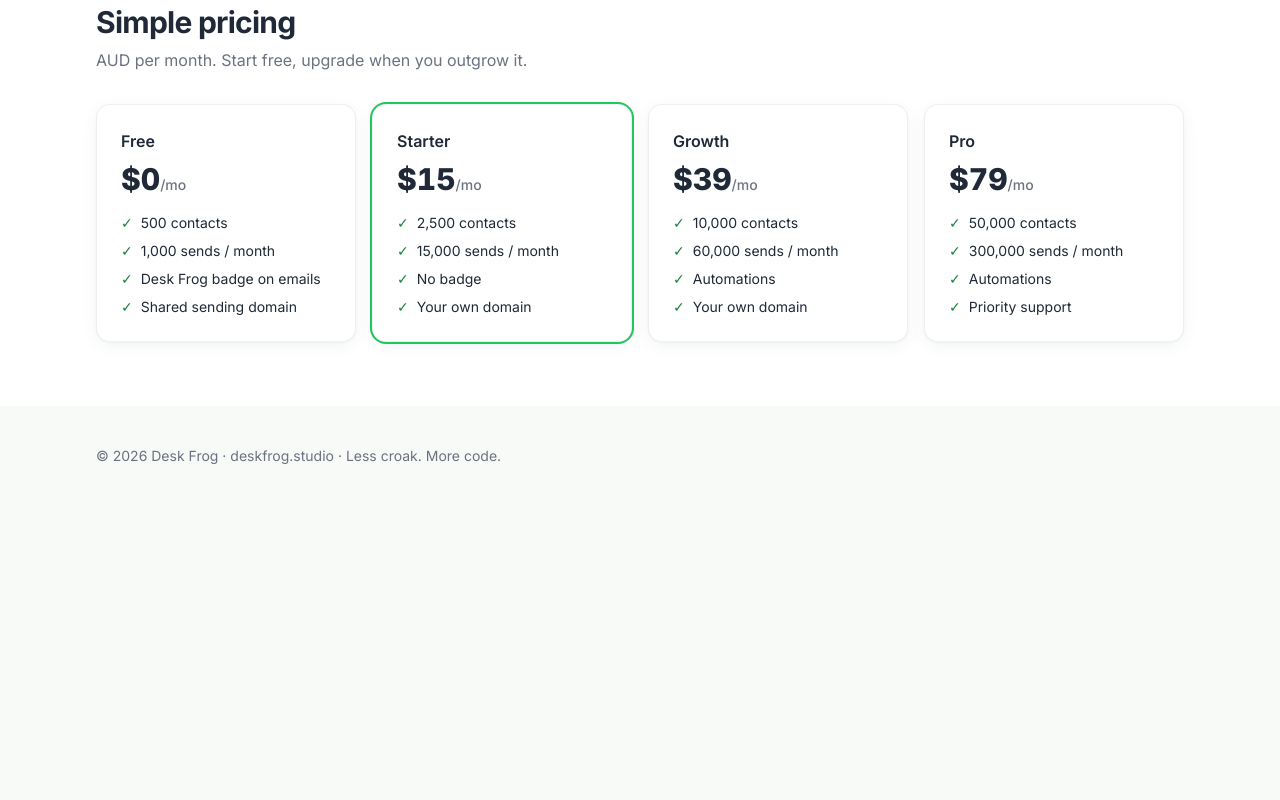
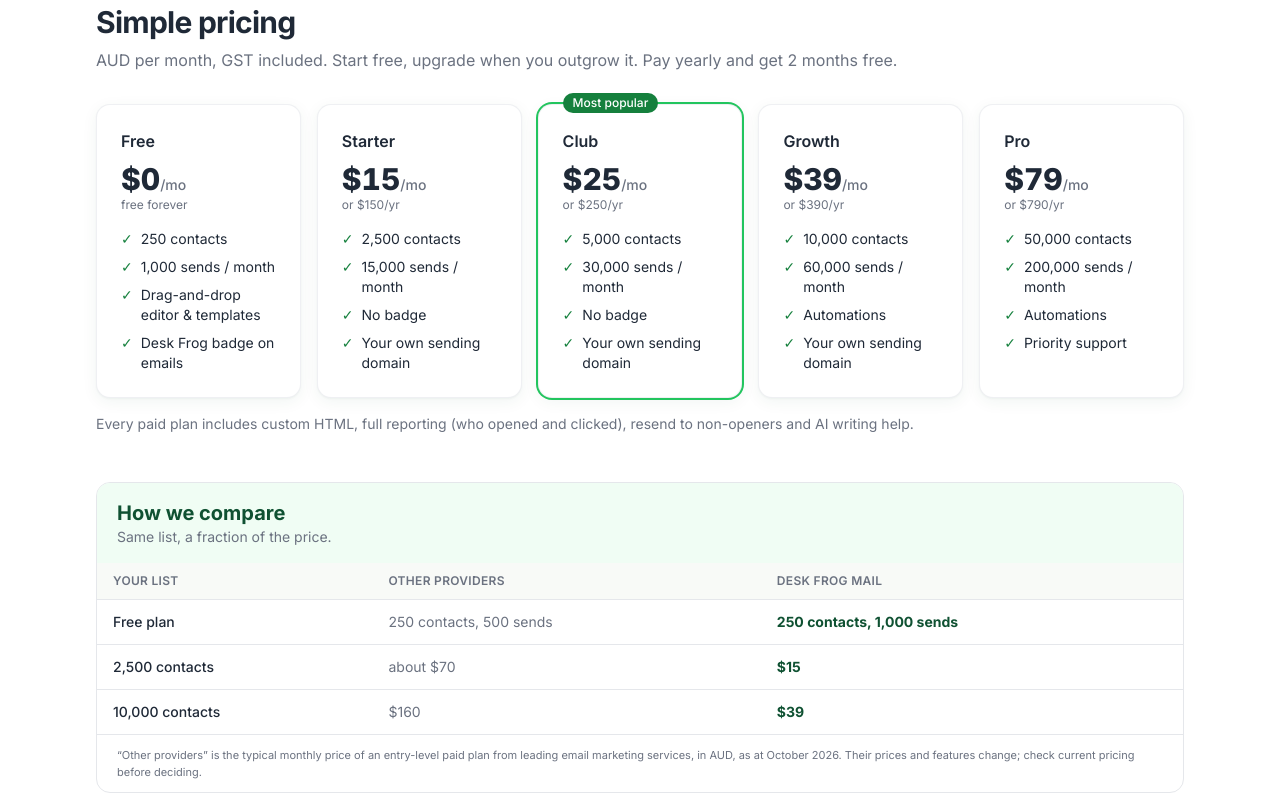
Before and after one commit to tamprd/deskfrog-mail, a Next.js app: page / in a window 1280 px wide. Shown: the part 680-1480 px from the top of the page. Before the commit the page ends 1186 px from the top, so only its background shows below. Built offline with nearby package versions, Linux system fonts and the light colour scheme.

Commit message:
Pricing: add Club tier, free plan 250 contacts, Pro 200k sends, comparison vs other providers
Co-Authored-By: Claude Opus 5.5 <noreply@anthropic.com>
Claude-Session: https://claude.ai/code/session_018ZCavYxrTCNekCScghoPQD

```diff
--- a/src/app/page.tsx
+++ b/src/app/page.tsx
@@ -1,11 +1,20 @@
 import Link from "next/link";
 import { Frog, Logo } from "@/components/frog";
 
+// AUD, GST inclusive. Annual = 10 × monthly (2 months free).
 const tiers = [
-  { name: "Free", price: "$0", items: ["500 contacts", "1,000 sends / month", "Desk Frog badge on emails", "Shared sending domain"] },
-  { name: "Starter", price: "$15", items: ["2,500 contacts", "15,000 sends / month", "No badge", "Your own domain"] },
-  { name: "Growth", price: "$39", items: ["10,000 contacts", "60,000 sends / month", "Automations", "Your own domain"] },
-  { name: "Pro", price: "$79", items: ["50,000 contacts", "300,000 sends / month", "Automations", "Priority support"] },
+  { name: "Free", price: 0, items: ["250 contacts", "1,000 sends / month", "Drag-and-drop editor & templates", "Desk Frog badge on emails"] },
+  { name: "Starter", price: 15, items: ["2,500 contacts", "15,000 sends / month", "No badge", "Your own sending domain"] },
+  { name: "Club", price: 25, popular: true, items: ["5,000 contacts", "30,000 sends / month", "No badge", "Your own sending domain"] },
+  { name: "Growth", price: 39, items: ["10,000 contacts", "60,000 sends / month", "Automations", "Your own sending domain"] },
+  { name: "Pro", price: 79, items: ["50,000 contacts", "200,000 sends / month", "Automations", "Priority support"] },
+];
+
+// Comparison with typical pricing elsewhere (entry-level paid plan, AUD per month).
+const compare = [
+  { contacts: "Free plan", them: "250 contacts, 500 sends", us: "250 contacts, 1,000 sends" },
+  { contacts: "2,500 contacts", them: "about $70", us: "$15" },
+  { contacts: "10,000 contacts", them: "$160", us: "$39" },
 ];
 
 export default function Home() {
@@ -41,17 +50,47 @@ export default function Home() {
       <section id="pricing" className="bg-white py-16">
         <div className="mx-auto max-w-6xl px-4 sm:px-8">
           <h2 className="text-3xl font-bold tracking-tight">Simple pricing</h2>
-          <p className="mt-2 text-muted">AUD per month. Start free, upgrade when you outgrow it.</p>
-          <div className="mt-8 grid gap-4 sm:grid-cols-2 lg:grid-cols-4">
-            {tiers.map((t, i) => (
-              <div key={t.name} className={`card p-6 ${i === 1 ? "ring-2 ring-frog" : ""}`}>
+          <p className="mt-2 text-muted">AUD per month, GST included. Start free, upgrade when you outgrow it. Pay yearly and get 2 months free.</p>
+          <div className="mt-8 grid gap-4 sm:grid-cols-2 lg:grid-cols-5">
+            {tiers.map((t) => (
+              <div key={t.name} className={`card relative p-6 ${t.popular ? "ring-2 ring-frog" : ""}`}>
+                {t.popular && <span className="pill absolute -top-3 left-6 bg-frog-700 text-white">Most popular</span>}
                 <p className="font-semibold">{t.name}</p>
-                <p className="mt-2 text-3xl font-extrabold tabular-nums">{t.price}<span className="text-sm font-medium text-muted">/mo</span></p>
+                <p className="mt-2 text-3xl font-extrabold tabular-nums">${t.price}<span className="text-sm font-medium text-muted">/mo</span></p>
+                <p className="text-xs text-muted">{t.price ? `or $${t.price * 10}/yr` : "free forever"}</p>
                 <ul className="mt-4 space-y-2 text-sm">
                   {t.items.map((it) => <li key={it} className="flex gap-2"><span className="text-frog-700" aria-hidden>✓</span>{it}</li>)}
                 </ul>
               </div>
             ))}
+          </div>
+          <p className="mt-4 text-sm text-muted">Every paid plan includes custom HTML, full reporting (who opened and clicked), resend to non-openers and AI writing help.</p>
+
+          <div className="mt-12 overflow-hidden rounded-xl border border-line">
+            <div className="bg-frog-50 px-5 py-4">
+              <h3 className="text-xl font-bold text-forest">How we compare</h3>
+              <p className="text-sm text-muted">Same list, a fraction of the price.</p>
+            </div>
+            <div className="overflow-x-auto">
+              <table className="w-full min-w-[520px]">
+                <thead className="bg-soft">
+                  <tr><th className="th">Your list</th><th className="th">Other providers</th><th className="th">Desk Frog Mail</th></tr>
+                </thead>
+                <tbody>
+                  {compare.map((r) => (
+                    <tr key={r.contacts}>
+                      <td className="td font-medium">{r.contacts}</td>
+                      <td className="td text-muted">{r.them}</td>
+                      <td className="td font-bold text-forest">{r.us}</td>
+                    </tr>
+                  ))}
+                </tbody>
+              </table>
+            </div>
+            <p className="border-t border-line px-5 py-3 text-[11px] text-muted">
+              &ldquo;Other providers&rdquo; is the typical monthly price of an entry-level paid plan from leading email marketing services, in AUD, as at October 2026.
+              Their prices and features change; check current pricing before deciding.
+            </p>
           </div>
         </div>
       </section>
--- a/src/lib/ai/credits.ts
+++ b/src/lib/ai/credits.ts
@@ -2,7 +2,7 @@ import "server-only";
 import { admin } from "@/lib/supabase/admin";
 
 /** Monthly AI generations included per plan. */
-export const AI_LIMITS: Record<string, number> = { free: 10, starter: 100, growth: 300, pro: 1000 };
+export const AI_LIMITS: Record<string, number> = { free: 10, starter: 100, club: 200, growth: 300, pro: 1000 };
 export const aiLimit = (planId: string) => AI_LIMITS[planId] ?? 10;
 
 export class AiLimitError extends Error {}
```
Also changed, not shown: 2 other files (tests, documents, lock files or other folders).
